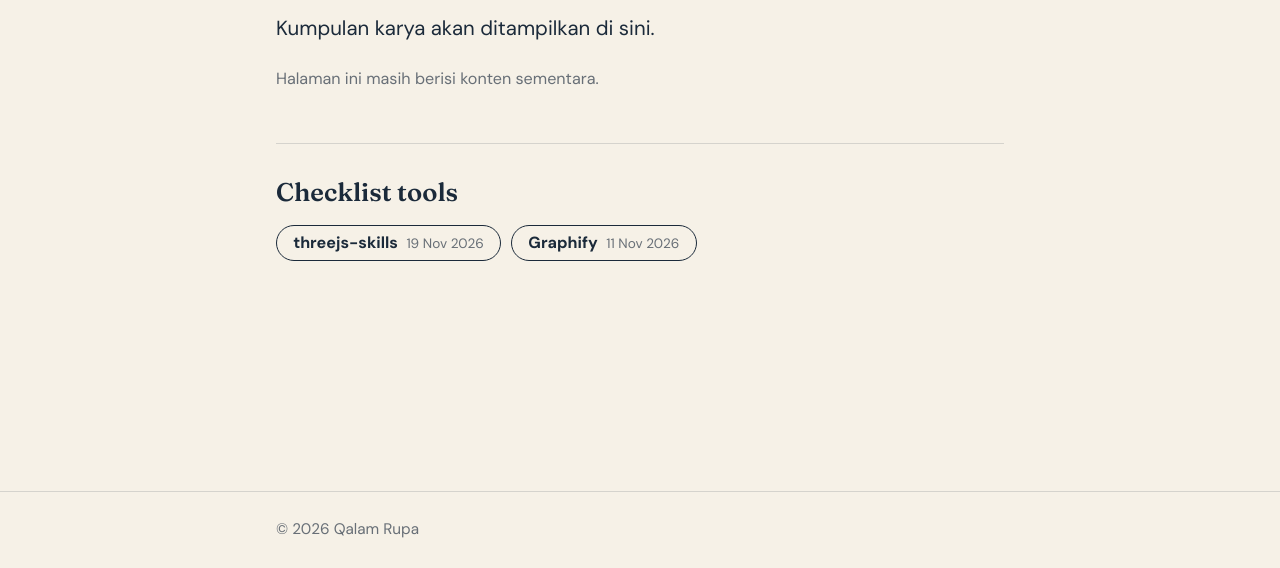
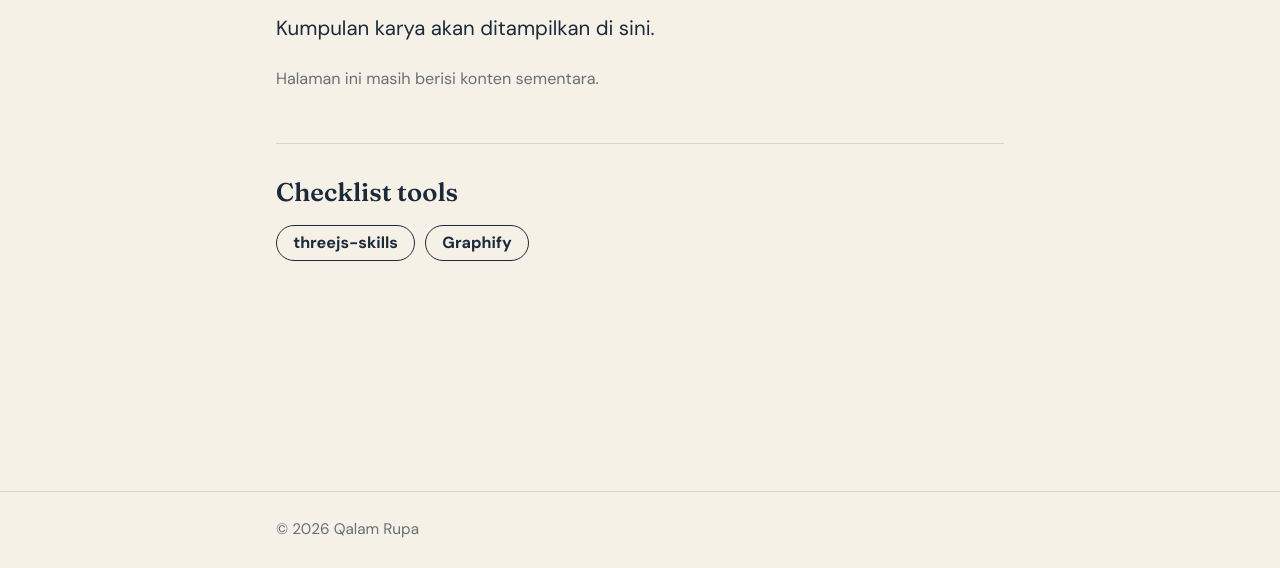
Before and after one commit to qalamrupa/qalamrupa.github.io, an Astro site: page /karya in a window 1280 px wide. Shown: the part 232-800 px from the top of the page. Built offline with nearby package versions, Linux system fonts and the light colour scheme; Astro itself is replaced by a stand-in of ours.

Commit message:
Lencana: tampilkan nama tool saja, tanpa tanggal
Tanggal tetap di data untuk urutan (terbaru di depan), tidak ditampilkan.

Co-Authored-By: Claude Opus 5.5 <noreply@anthropic.com>
Claude-Session: https://claude.ai/code/session_01LQcEF3CydQGKihNhKMGB9F

```diff
--- a/src/components/Pakakas.astro
+++ b/src/components/Pakakas.astro
@@ -1,6 +1,6 @@
 ---
 // Lencana Pakakas ("Checklist tools"): tools yang pernah dicoba di AI Lab.
-// Tampil berjajar (tanpa judul kategori), terbaru di depan; kategori jadi tooltip.
+// Publik hanya nama tool (berjajar, terbaru di depan); kategori jadi tooltip, tanggal hanya untuk urutan.
 // Sumber: vault/pakakas/*.md (hanya publik: ya), disalin ke src/data/pakakas/.
 // Isi tiap file HANYA: ngaran, kategori, tanggal, publik.
 
@@ -19,9 +19,6 @@ const lencana = Object.values(modul)
 	.map((l) => ({ ...l, waktu: new Date(l.tanggal) }))
 	.sort((a, b) => b.waktu.getTime() - a.waktu.getTime());
 
-const formatTanggal = (d: Date) =>
-	d.toLocaleDateString('id-ID', { day: 'numeric', month: 'short', year: 'numeric', timeZone: 'UTC' });
-
 ---
 
 <section class="pakakas" aria-labelledby="judul-pakakas">
@@ -33,12 +30,7 @@ const formatTanggal = (d: Date) =>
 		) : (
 			<ul class="lencana-daftar">
 				{lencana.map((l) => (
-					<li class="lencana" title={l.kategori}>
-						<span class="lencana-ngaran">{l.ngaran}</span>
-						<time class="lencana-tanggal" datetime={l.waktu.toISOString().slice(0, 10)}>
-							{formatTanggal(l.waktu)}
-						</time>
-					</li>
+					<li class="lencana" title={l.kategori}>{l.ngaran}</li>
 				))}
 			</ul>
 		)
@@ -64,20 +56,11 @@ const formatTanggal = (d: Date) =>
 		padding: 0;
 	}
 	.lencana {
-		display: inline-flex;
-		align-items: baseline;
-		gap: 0.5rem;
 		padding: 0.4rem 0.95rem;
 		border: 1px solid var(--tinta);
 		border-radius: 999px;
+		font-size: 0.95rem;
+		font-weight: 600;
 		line-height: 1.3;
 	}
-	.lencana-ngaran {
-		font-weight: 600;
-		font-size: 0.95rem;
-	}
-	.lencana-tanggal {
-		font-size: 0.8rem;
-		color: rgba(27, 42, 58, 0.65);
-	}
 </style>
```
Also changed, not shown: CLAUDE.md (+1 -1 lines).
